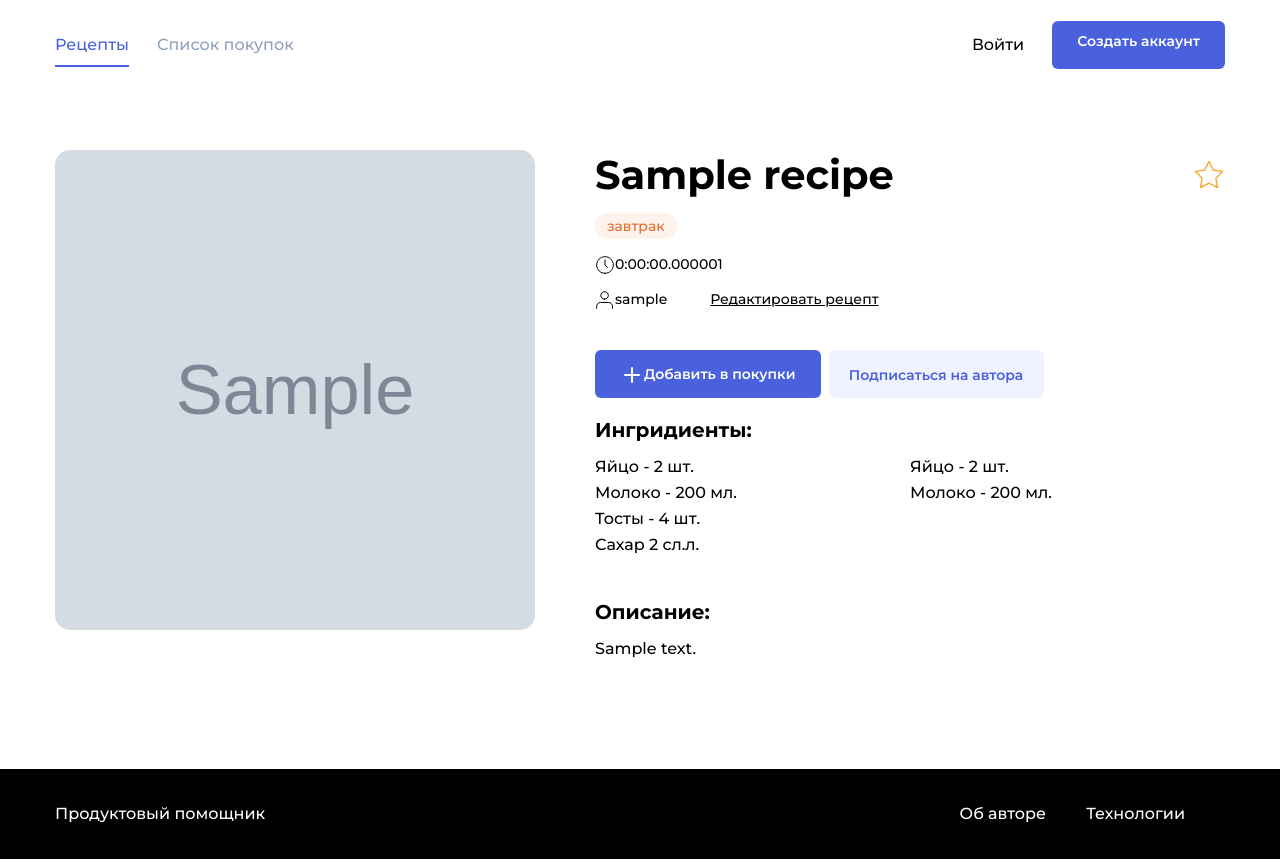
After one commit to pavel-sudomoin/foodgram-project, a Django app: a page that uses recipes/templates/recipe.html in a window 1280 px wide. The commit adds this page. Run offline with Django 3.2, Linux system fonts and the light colour scheme; data comes from the database, SQL or seed files in the repository; tables that the repository leaves empty hold one stand-in row (values such as "Sample post"); grey boxes marked "Sample" are stand-in pictures; some libraries are stand-ins or nearby versions.

Commit message:
add media for images and create page for single recipe

```diff
--- a/foodgram/urls.py
+++ b/foodgram/urls.py
@@ -2,8 +2,8 @@ from django.contrib import admin
 from django.urls import include, path
 #from django.contrib.flatpages import views
 #from django.conf.urls import handler404, handler500
-#from django.conf import settings
-#from django.conf.urls.static import static
+from django.conf import settings
+from django.conf.urls.static import static
 
 #handler404 = "posts.views.page_not_found"
 #handler500 = "posts.views.server_error"
@@ -18,6 +18,6 @@ urlpatterns = [
     #path("about-spec/", views.flatpage, {"url": "/about-spec/"}, name="spec"),
 ]
 
-#if settings.DEBUG:
-#    urlpatterns += static(settings.MEDIA_URL, document_root=settings.MEDIA_ROOT)
-#    urlpatterns += static(settings.STATIC_URL, document_root=settings.STATIC_ROOT)
+if settings.DEBUG:
+    urlpatterns += static(settings.MEDIA_URL, document_root=settings.MEDIA_ROOT)
+    urlpatterns += static(settings.STATIC_URL, document_root=settings.STATIC_ROOT)
--- /dev/null
+++ b/recipes/templates/recipe.html
@@ -0,0 +1,155 @@
+{% extends "base.html" %}
+{% load static %}
+{% block styles %}
+    <link rel="stylesheet" href="{% static 'pages/single.css' %}">
+{% endblock %}
+{% block title %}{{ recipe.name }}{% endblock %}
+{% block content %}
+    <div class="single-card" data-id="371" data-author="12">
+        {% load thumbnail %}
+        {% thumbnail recipe.image "480x480" crop="center" upscale=True as im %}
+            <img src="{{ im.url }}" alt="Изображение {{ recipe.name }}" class="single-card__image">
+        {% endthumbnail %}
+        <div class="single-card__info">
+            <div class="single-card__header-info">
+                <h1 class="single-card__title">{{ recipe.name }}</h1>
+                <div class="single-card__favorite">
+                    <button class="button button_style_none" name="favorites" data-out><span class="icon-favorite icon-favorite_big"></span></button>
+                    <div class="single-card__favorite-tooltip tooltip">Добавить в избранное</div>
+                </div>
+            </div>
+            <ul class="single-card__items">
+                {% for tag in recipe.tag.all %}
+                    <li class="single-card__item"><span class="badge badge_style_{{ tag.color }}">{{ tag.name }}</span></li>
+                {% endfor %}
+            </ul>
+            <div class="single-card__items single-card__items_column">
+                <p class="single-card__text"><span class="icon-time"></span>{{ recipe.time }}</p>
+                <ul class="single-card__items">
+                    <li class="single-card__item"><p class="single-card__text"><span class="icon-user"></span>{{ recipe.author }}</p></li>
+                    <li class="single-card__item">  <a style="margin-left: 2.5em" href="#" class="single-card__text">Редактировать рецепт</a></li>
+                </ul>
+            </div>
+            <ul class="single-card__items">
+                <li class="single-card__item"><button class="button button_style_blue" name="purchases" data-out><span class="icon-plus"></span>Добавить в покупки</button></li>
+                <li class="single-card__item"><button class="button button_style_light-blue button_size_subscribe" name="subscribe" data-out>Подписаться на автора</button></li>
+            </ul>
+            <div class="single-card__section">
+                <h3 class="single-card__section-title">Ингридиенты:</h3>
+                <div class="single-card__items single-card__items_column">
+                    <p class=" single-card__section-item">Яйцо - 2 шт.</p>
+                    <p class=" single-card__section-item">Молоко - 200 мл.</p>
+                    <p class=" single-card__section-item">Тосты - 4 шт.</p>
+                    <p class=" single-card__section-item">Сахар 2 сл.л.</p>
+                    <p class=" single-card__section-item">Яйцо - 2 шт.</p>
+                    <p class=" single-card__section-item">Молоко - 200 мл.</p>
+                </div>
+            </div>
+            <div class="single-card__section">
+                <h3 class="single-card__section-title">Описание:</h3>
+                <p class=" single-card__section-text">{{ recipe.description }}</p>
+            </div>
+        </div>
+    </div>
+{% endblock %}
+
+<!--
+<!doctype html>
+<html lang="en">
+<head>
+    <meta charset="UTF-8">
+    <meta name="viewport"
+          content="width=device-width, user-scalable=no, initial-scale=1.0, maximum-scale=1.0, minimum-scale=1.0">
+    <meta http-equiv="X-UA-Compatible" content="ie=edge">
+    <title>Французские тосты</title>
+    <link rel="stylesheet" href="./pages/single.css">
+</head>
+<body class="body">
+<header class="header">
+    <nav class="nav">
+        <div class="nav__container container">
+            <ul class="nav__items list">
+                <li class="nav__item nav__item_active"><a href="#" class="nav__link link">Рецепты</a></li>
+                <li class="nav__item"><a href="#" class="nav__link link">Мои подписки</a></li>
+                <li class="nav__item"><a href="#" class="nav__link link">Создать рецепт</a></li>
+                <li class="nav__item"><a href="#" class="nav__link link">Избранное</a></li>
+                <li class="nav__item"><a href="#" class="nav__link link">Список покупок</a><span class="badge badge_style_blue nav__badge" id="counter">4</span></li>
+
+            </ul>
+            <ul class="nav__items list">
+                <li class="nav__item"><a href="#" class="nav__link link">Изменить пароль</a></li>
+                <li class="nav__item"><a href="#" class="nav__link link">Выход</a></li>
+            </ul>
+        </div>
+    </nav>
+</header>
+    <main class="main container">
+        <div class="single-card" data-id="371" data-author="12">
+            <img src="./images/testCardImg.png" alt="какой-то текст" class="single-card__image">
+            <div class="single-card__info">
+                <div class="single-card__header-info">
+                    <h1 class="single-card__title">Французские тосты</h1>
+                    <div class="single-card__favorite">
+                        <button class="button button_style_none" name="favorites" data-out><span class="icon-favorite icon-favorite_big"></span></button>
+                        <div class="single-card__favorite-tooltip tooltip">Добавить в избранное</div>
+                    </div>
+                </div>
+                <ul class="single-card__items">
+                    <li class="single-card__item"><span class="badge badge_style_green">Обед</span></li>
+                    <li class="single-card__item"><span class="badge badge_style_orange">Завтрак</span></li>
+                    <li class="single-card__item"><span class="badge badge_style_purple">Ужин</span></li>
+                </ul>
+                <div class="single-card__items single-card__items_column">
+                    <p class="single-card__text"><span class="icon-time"></span> 20 мин.</p>
+                    <ul class="single-card__items">
+                        <li class="single-card__item"><p class="single-card__text"><span class="icon-user"></span> Вероника Чернова</p></li>
+                        <li class="single-card__item">  <a style="margin-left: 2.5em" href="#" class="single-card__text">Редактировать рецепт</a></li>
+                    </ul>
+                </div>
+                <ul class="single-card__items">
+                    <li class="single-card__item"><button class="button button_style_blue" name="purchases" data-out><span class="icon-plus"></span> Добавить в покупки</button></li>
+                    <li class="single-card__item"><button class="button button_style_light-blue button_size_subscribe" name="subscribe" data-out>Подписаться на автора</button></li>
+                </ul>
+                <div class="single-card__section">
+                    <h3 class="single-card__section-title">Ингридиенты:</h3>
+                    <div class="single-card__items single-card__items_column">
+                        <p class=" single-card__section-item">Яйцо - 2 шт.</p>
+                        <p class=" single-card__section-item">Молоко - 200 мл.</p>
+                        <p class=" single-card__section-item">Тосты - 4 шт.</p>
+                        <p class=" single-card__section-item">Сахар 2 сл.л.</p>
+                        <p class=" single-card__section-item">Яйцо - 2 шт.</p>
+                        <p class=" single-card__section-item">Молоко - 200 мл.</p>
+                    </div>
+                </div>
+                <div class="single-card__section">
+                    <h3 class="single-card__section-title">Описание:</h3>
+                    <p class=" single-card__section-text">Смешать молоко с сахаром, добавить яйца, тщательно все взбить.
+                        Обмакнуть тосты в смесь и жарить на сливочном масле до золотистой корочки.</p>
+                    <p class=" single-card__section-text">Полить сверху сиропом топинамбура и украсить ягодами.</p>
+                </div>
+            </div>
+        </div>
+    </main>
+    <footer class="footer">
+        <div class="footer__container container">
+            <a href="#" class="footer__brand link">Продуктовый помощник</a>
+            <ul class="footer__items">
+                <li class="footer__item"><a href="#" class="footer__link link">Об авторе </a></li>
+                <li class="footer__item"><a href="#" class="footer__link link">Технологии</a></li>
+            </ul>
+        </div>
+    </footer>
+<script src="./js/components/Purchases.js"></script>
+<script src="./js/components/Favorites.js"></script>
+<script src="./js/components/Subscribe.js"></script>
+<script src="./js/config/config.js"></script>
+
+<script src="./js/components/MainCards.js"></script>
+<script src="./js/components/SingleCard.js"></script>
+<script src="./js/components/Header.js"></script>
+
+<script src="./js/api/Api.js"></script>
+<script src="singlePage.js"></script>
+</body>
+</html>
+-->
--- a/recipes/urls.py
+++ b/recipes/urls.py
@@ -4,6 +4,7 @@ from . import views
 
 urlpatterns = [
     path("", views.index, name="main_page"),
+    path("<str:recipe_slug>/", views.recipe_view, name="recipe"),
 #    path("follow/", views.follow_index, name="follow_index"),
 #    path("group/<slug:slug>/", views.group_posts, name="group_posts"),
 #    path("new/", views.new_post, name="new_post"),
--- a/recipes/views.py
+++ b/recipes/views.py
@@ -1,5 +1,5 @@
 from django.http import HttpResponse
-from django.shortcuts import render
+from django.shortcuts import render, get_object_or_404
 from django.core.paginator import Paginator
 
 from .models import Recipe, Tag
@@ -24,3 +24,10 @@ def index(request):
         "paginator": paginator,
         'tags': tags,
     })
+
+
+def recipe_view(request, recipe_slug):
+    recipe = get_object_or_404(Recipe, slug=recipe_slug)
+    return render(request, "recipe.html", {
+        "recipe": recipe
+    })
```
Also changed, not shown: foodgram/settings.py (+8 -0 lines), recipes/templates/include/recipe_card.html (+6 -3 lines), 1 other file.
